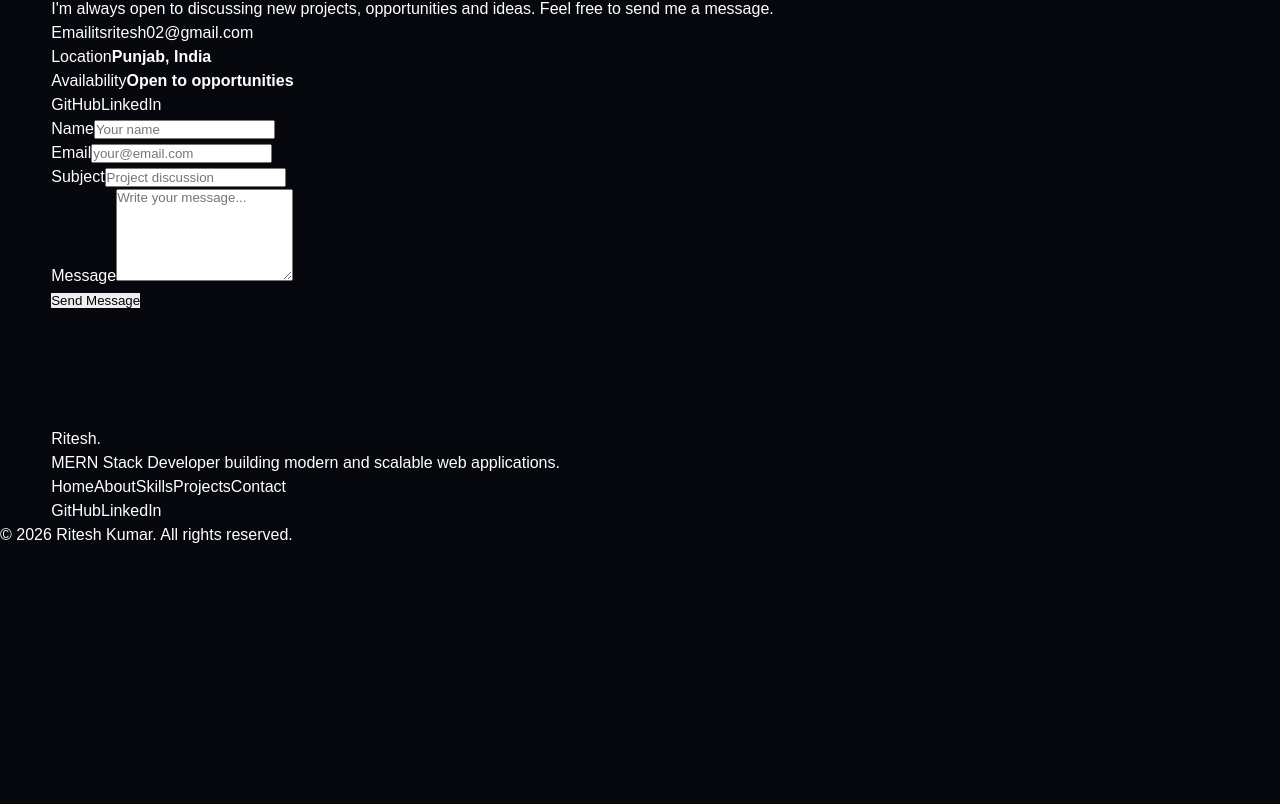
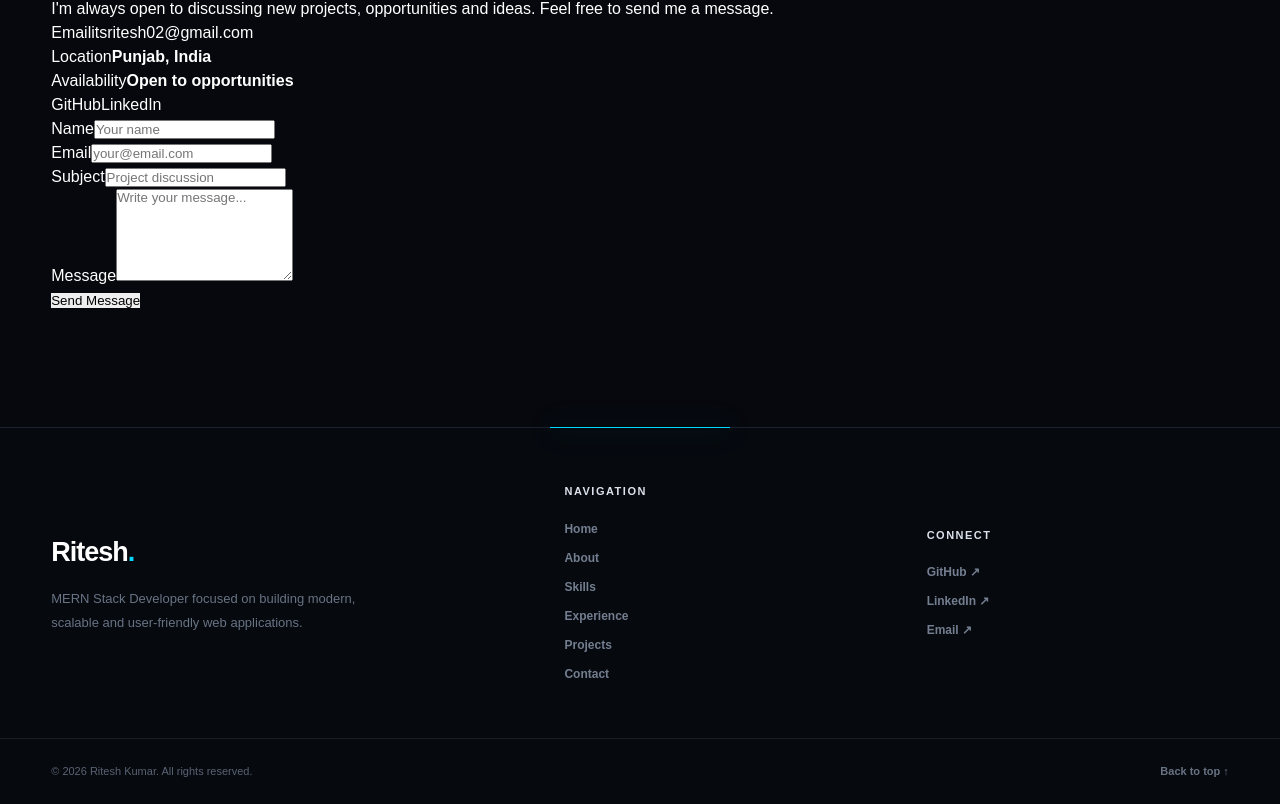
Before and after one commit to itsritesh02/Portfolio, a React (Vite) app in the folder client/: page / in a window 1280 px wide. Shown: the part 4296-5100 px from the top of the page. Before the commit the page ends 4843 px from the top, so only its background shows below. Built offline with nearby package versions, Linux system fonts and the light colour scheme.

Commit message:
Footer.jsx

```diff
--- a/client/src/components/Footer.jsx
+++ b/client/src/components/Footer.jsx
@@ -1,3 +1,6 @@
+
+import "./Footer.css";
+
 const Footer = () => {
   const currentYear = new Date().getFullYear();
 
@@ -6,48 +9,67 @@ const Footer = () => {
       <div className="container footer-container">
 
         <div className="footer-brand">
-          <a href="#home" className="logo">
+          <a href="#home" className="footer-logo">
             Ritesh<span>.</span>
           </a>
 
           <p>
-            MERN Stack Developer building modern and scalable
-            web applications.
+            MERN Stack Developer focused on building modern,
+            scalable and user-friendly web applications.
           </p>
         </div>
+
+        <div className="footer-navigation">
+          <span className="footer-heading">Navigation</span>
 
           <div className="footer-links">
             <a href="#home">Home</a>
             <a href="#about">About</a>
             <a href="#skills">Skills</a>
+            <a href="#experience">Experience</a>
             <a href="#projects">Projects</a>
             <a href="#contact">Contact</a>
           </div>
+        </div>
+
+        <div className="footer-connect">
+          <span className="footer-heading">Connect</span>
 
           <div className="footer-socials">
             <a
-            href="https://github.com/"
+              href="https://github.com/itsritesh02"
               target="_blank"
-            rel="noreferrer"
+              rel="noopener noreferrer"
             >
-            GitHub
+              GitHub ↗
             </a>
 
             <a
-            href="https://linkedin.com/"
+              href="https://www.linkedin.com/in/ritesh-kumar-2707b2413/"
               target="_blank"
-            rel="noreferrer"
+              rel="noopener noreferrer"
             >
-            LinkedIn
+              LinkedIn ↗
             </a>
+
+            <a href="mailto:itsritesh02@gmail.com">
+              Email ↗
+            </a>
+          </div>
         </div>
 
       </div>
 
       <div className="footer-bottom">
+        <div className="container footer-bottom-container">
           <p>
             © {currentYear} Ritesh Kumar. All rights reserved.
           </p>
+
+          <a href="#home" className="back-top">
+            Back to top ↑
+          </a>
+        </div>
       </div>
     </footer>
   );
```
Lines whose indentation alone changed are shown as unchanged.
